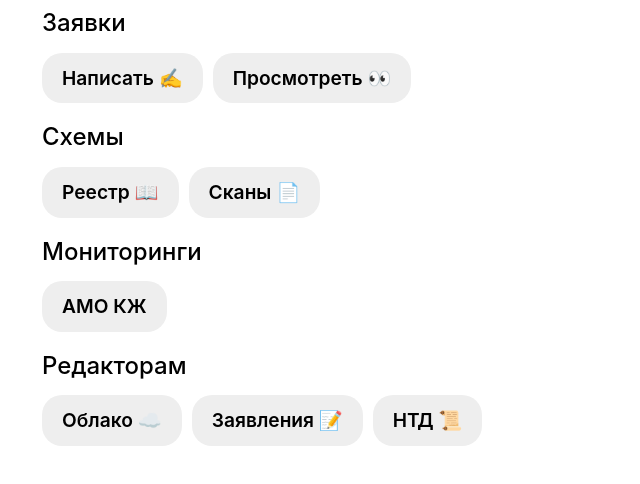
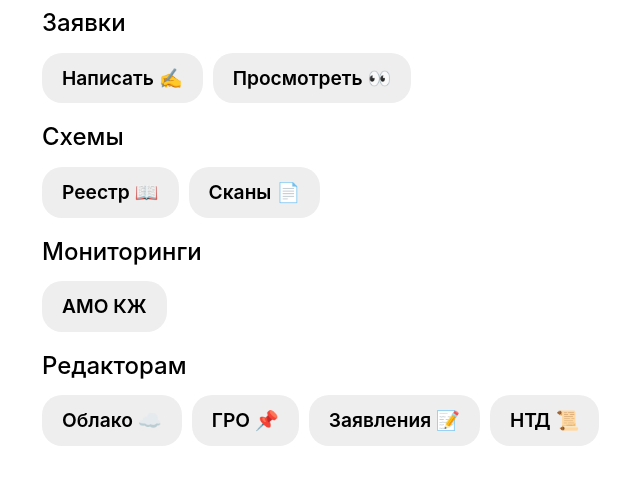
Before and after one commit to adlenadlen/psmgeo, a plain HTML site: page 130/index.html in a window 1280 px wide. Shown: the part 140-624 px from the top of the page, without its empty margins (168-808 px from the left). Drawn offline with Linux system fonts and the light colour scheme.

Commit message:
Update index.html

```diff
--- a/130/index.html
+++ b/130/index.html
@@ -45,6 +45,7 @@
 			<h2>Редакторам</h2>
 			<div>
 				<a href="/r/130/oblako" class="b">Облако ☁️</a>
+				<a href="gro.html" class="b">ГРО 📌</a>
 				<a href="/r/zayavleniya" class="b">Заявления 📝</a>
 				<a href="ntd.html" class="b">НТД 📜</a>
 			</div>
```
